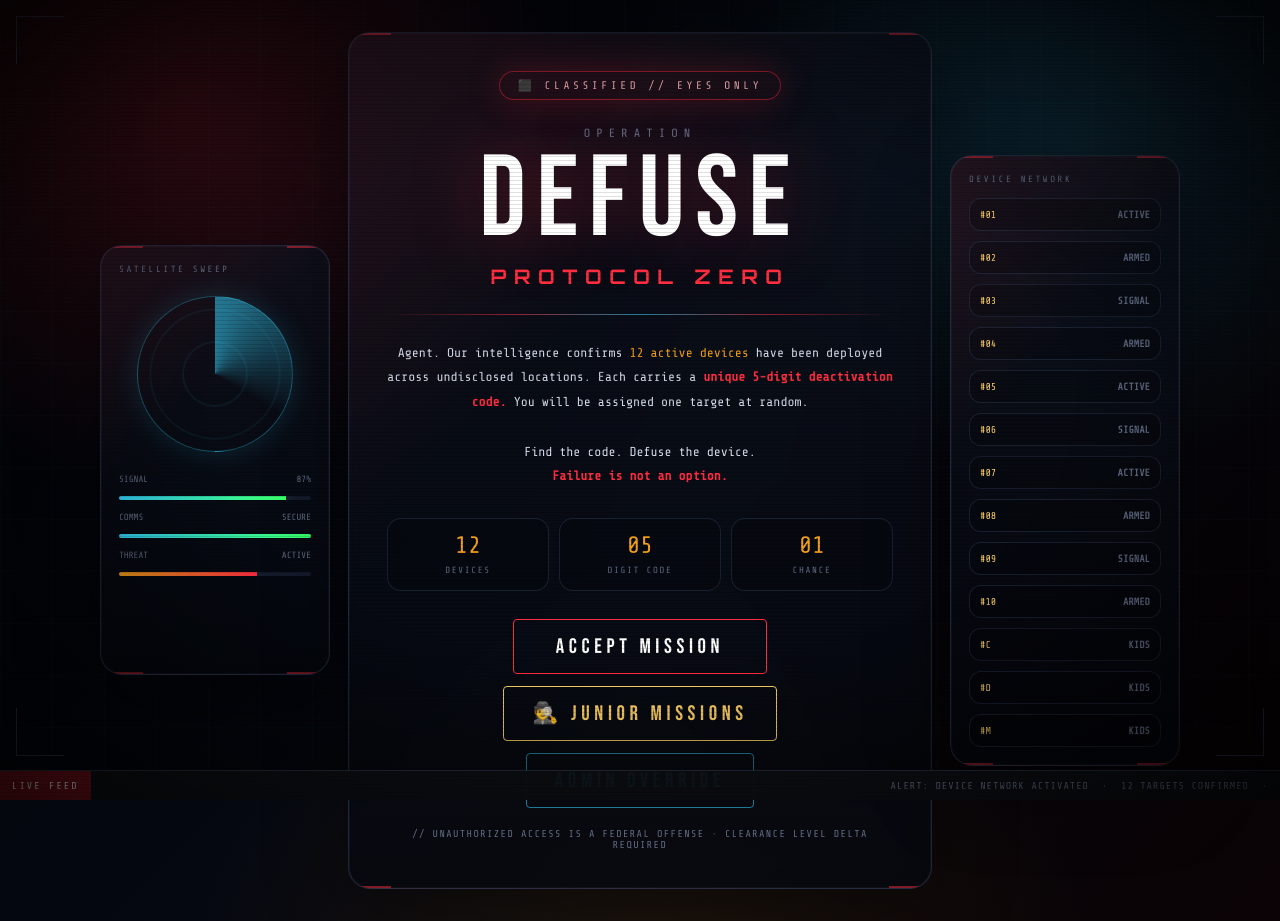
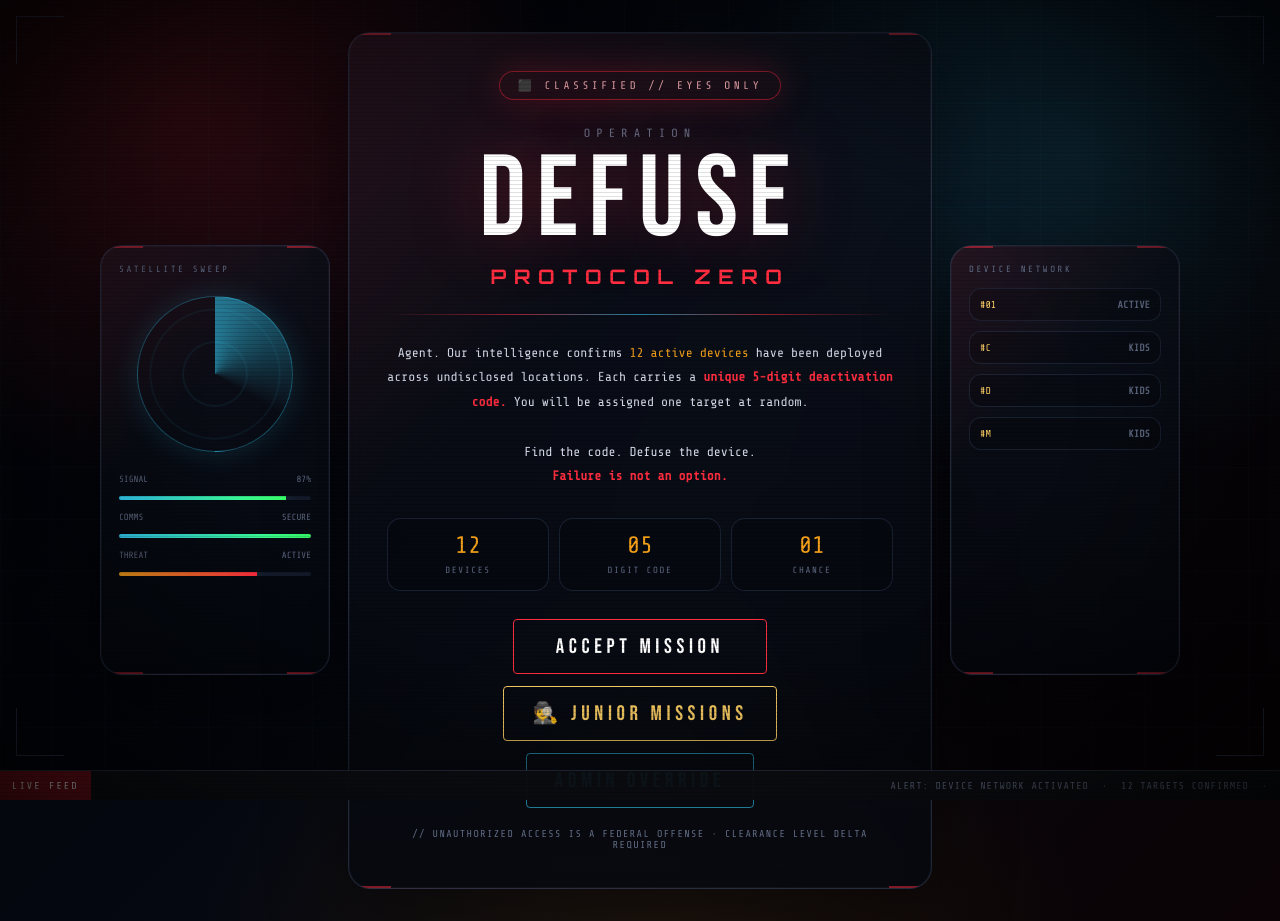
Before and after one commit to triplea050520-creator/gamecentralhub, a plain HTML site: page index.html in a window 1280 px wide. Drawn offline with nearby package versions, Linux system fonts and the light colour scheme.

Commit message:
Update index.html

```diff
--- a/index.html
+++ b/index.html
@@ -907,16 +907,7 @@
   const ADMIN_PASSWORD = "476105";
 
   const GAMES = [
-    { id: 1,  key: "1",  name: "Device 01", type: "STANDARD", url: "https://triplea050520-creator.github.io/theworldsspygame1/" },
-    { id: 2,  key: "2",  name: "Device 02", type: "STANDARD", url: "https://triplea050520-creator.github.io/theworldsspygame2/" },
-    { id: 3,  key: "3",  name: "Device 03", type: "STANDARD", url: "https://triplea050520-creator.github.io/theworldsspygmae3/" },
-    { id: 4,  key: "4",  name: "Device 04", type: "STANDARD", url: "https://triplea050520-creator.github.io/theworldsspygame4/" },
-    { id: 5,  key: "5",  name: "Device 05", type: "STANDARD", url: "https://triplea050520-creator.github.io/theworldsspygame5/" },
-    { id: 6,  key: "6",  name: "Device 06", type: "STANDARD", url: "https://triplea050520-creator.github.io/theworldsspygame6/" },
-    { id: 7,  key: "7",  name: "Device 07", type: "STANDARD", url: "https://triplea050520-creator.github.io/theworldsspygame7/" },
-    { id: 8,  key: "8",  name: "Device 08", type: "STANDARD", url: "https://triplea050520-creator.github.io/theworldsspygame8/" },
-    { id: 9,  key: "9",  name: "Device 09", type: "STANDARD", url: "https://triplea050520-creator.github.io/theworldsspygame9/" },
-    { id: 10, key: "10", name: "Device 10", type: "STANDARD", url: "https://triplea050520-creator.github.io/theworldsspygame10/" },
+    { id: 1,  key: "1",  name: "Device 01", type: "STANDARD", url: "https://triplea050520-creator.github.io/newspygame/" },
 
     // Kids puzzle games.
     // Put these HTML files in the same GitHub Pages folder as this hub,
```
